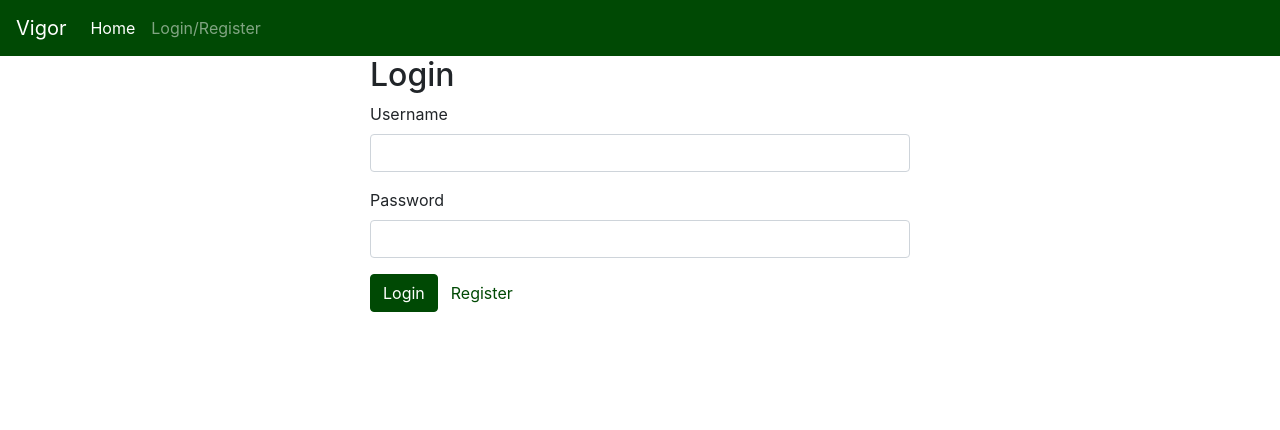
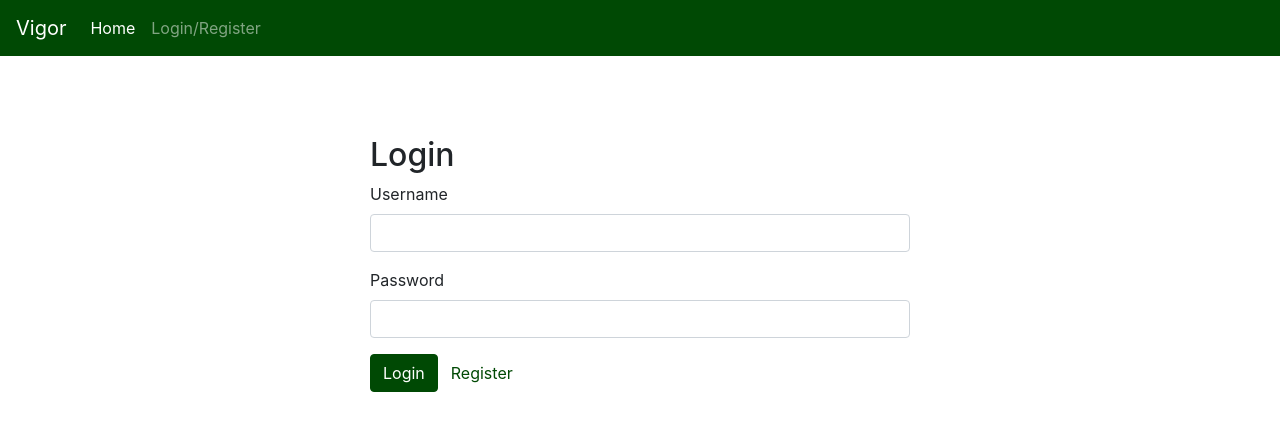
Before and after one commit to r3rivera/web-amdg, an Angular app: page /login in a window 1280 px wide. Shown: the top 430 px of the page. Built offline with nearby package versions, Linux system fonts and the light colour scheme.

Commit message:
Added margin top in the main container

```diff
--- a/src/app/app.component.html
+++ b/src/app/app.component.html
@@ -10,6 +10,6 @@
       </ul>
     </div>
 </nav>
-<div class="container">
+<div class="container main-container">
     <router-outlet></router-outlet>
 </div>
--- a/src/app/app.component.scss
+++ b/src/app/app.component.scss
@@ -0,0 +1,3 @@
+.main-container{
+    margin-top: 5em;
+}
```
